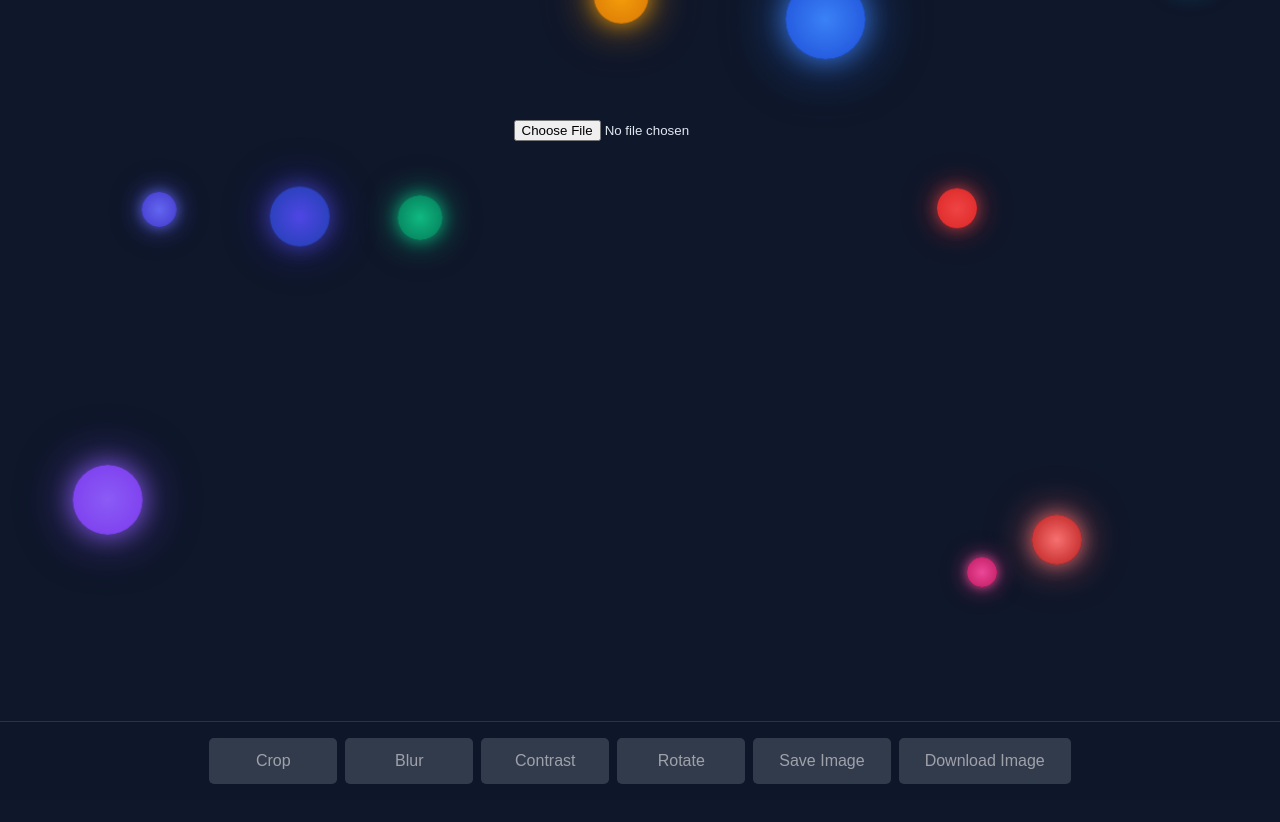
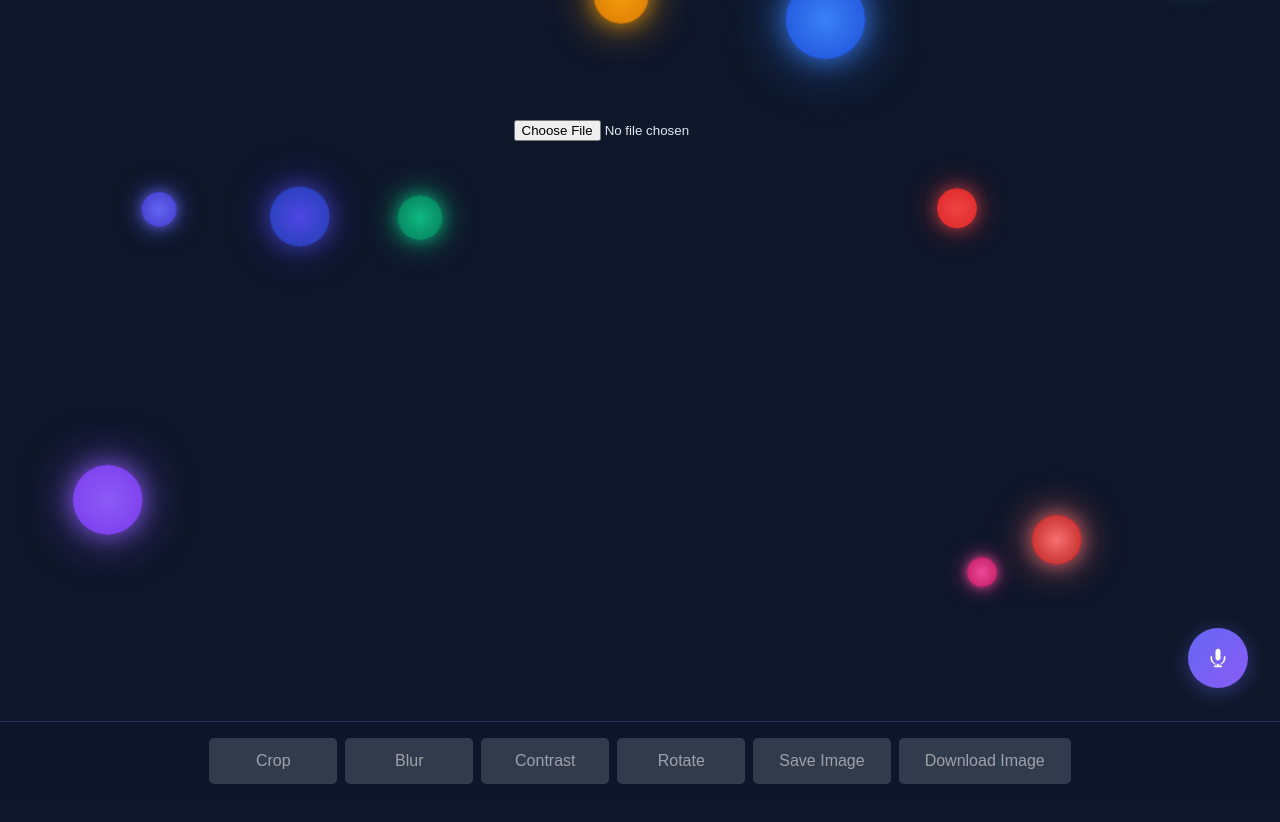
Before and after one commit to aehnz/PHOTO-EDITOR, a React (Vite) app: page / in a window 1280 px wide. Shown: the top 822 px of the page. Built offline with nearby package versions, Linux system fonts and the light colour scheme.

Commit message:
added the mic button for voice control.

```diff
--- a/src/App.css
+++ b/src/App.css
@@ -786,5 +786,96 @@
   font-size: 1rem;
   width: 100px;
   text-align: center;
+}
 
+/* Floating Mic Button */
+.mic-button-container {
+  position: fixed;
+  bottom: 7rem;
+  right: 2rem;
+  z-index: 1001;
 }
+
+.mic-button {
+  width: 60px;
+  height: 60px;
+  border-radius: 50%;
+  background: linear-gradient(135deg, #6366f1, #8b5cf6);
+  border: none;
+  color: white;
+  cursor: pointer;
+  display: flex;
+  align-items: center;
+  justify-content: center;
+  box-shadow:
+    0 4px 20px rgba(99, 102, 241, 0.4),
+    0 0 0 0 rgba(99, 102, 241, 0.7);
+  transition: all 0.3s ease;
+  position: relative;
+  overflow: hidden;
+}
+
+.mic-button::before {
+  content: '';
+  position: absolute;
+  top: 0;
+  left: 0;
+  right: 0;
+  bottom: 0;
+  background: linear-gradient(90deg,
+    #8a2be2, #4b0082, #0000ff, #00ff00,
+    #ffff00, #ffa500, #ff0000, #8a2be2,
+    #4b0082, #0000ff, #00ff00, #ffff00);
+  background-size: 300% 100%;
+  border-radius: 50%;
+  z-index: -1;
+  opacity: 0;
+  filter: blur(8px);
+  transform: scale(1.2);
+  transition: opacity 0.3s ease;
+}
+
+.mic-button:hover {
+  transform: translateY(-2px) scale(1.05);
+  box-shadow:
+    0 8px 30px rgba(99, 102, 241, 0.6),
+    0 0 0 10px rgba(99, 102, 241, 0.1);
+}
+
+.mic-button:hover::before {
+  opacity: 0.8;
+  animation: moveGradient 3s linear infinite;
+}
+
+.mic-button:active {
+  transform: translateY(0) scale(1);
+  box-shadow:
+    0 2px 10px rgba(99, 102, 241, 0.4),
+    0 0 0 5px rgba(99, 102, 241, 0.2);
+}
+
+.mic-button svg {
+  transition: transform 0.2s ease;
+}
+
+.mic-button:hover svg {
+  transform: scale(1.1);
+}
+
+/* Mobile responsive styles */
+@media (max-width: 640px) {
+  .mic-button-container {
+    bottom: 9rem;
+    right: 1rem;
+  }
+
+  .mic-button {
+    width: 50px;
+    height: 50px;
+  }
+
+  .mic-button svg {
+    width: 16px;
+    height: 16px;
+  }
+}
--- a/src/App.jsx
+++ b/src/App.jsx
@@ -602,6 +602,19 @@ function App() {
             ) : null}
         </div>
 
+        {/* Floating Mic Button */}
+        <div className="mic-button-container">
+            <button className="mic-button" title="Voice Command">
+                <svg width="20" height="20" viewBox="0 0 24 24" fill="none" xmlns="http://www.w3.org/2000/svg">
+                    <path d="M12 1C10.34 1 9 2.34 9 4V12C9 13.66 10.34 15 12 15C13.66 15 15 13.66 15 12V4C15 2.34 13.66 1 12 1Z" fill="currentColor"/>
+                    <path d="M19 10V12C19 16.42 15.42 20 11 20H13C17.42 20 21 16.42 21 12V10H19Z" fill="currentColor"/>
+                    <path d="M5 10V12C5 16.42 8.58 20 13 20H11C6.58 20 3 16.42 3 12V10H5Z" fill="currentColor"/>
+                    <path d="M12 22V20" stroke="currentColor" strokeWidth="2" strokeLinecap="round"/>
+                    <path d="M8 22H16" stroke="currentColor" strokeWidth="2" strokeLinecap="round"/>
+                </svg>
+            </button>
+        </div>
+
     </>
   )
 }
```
